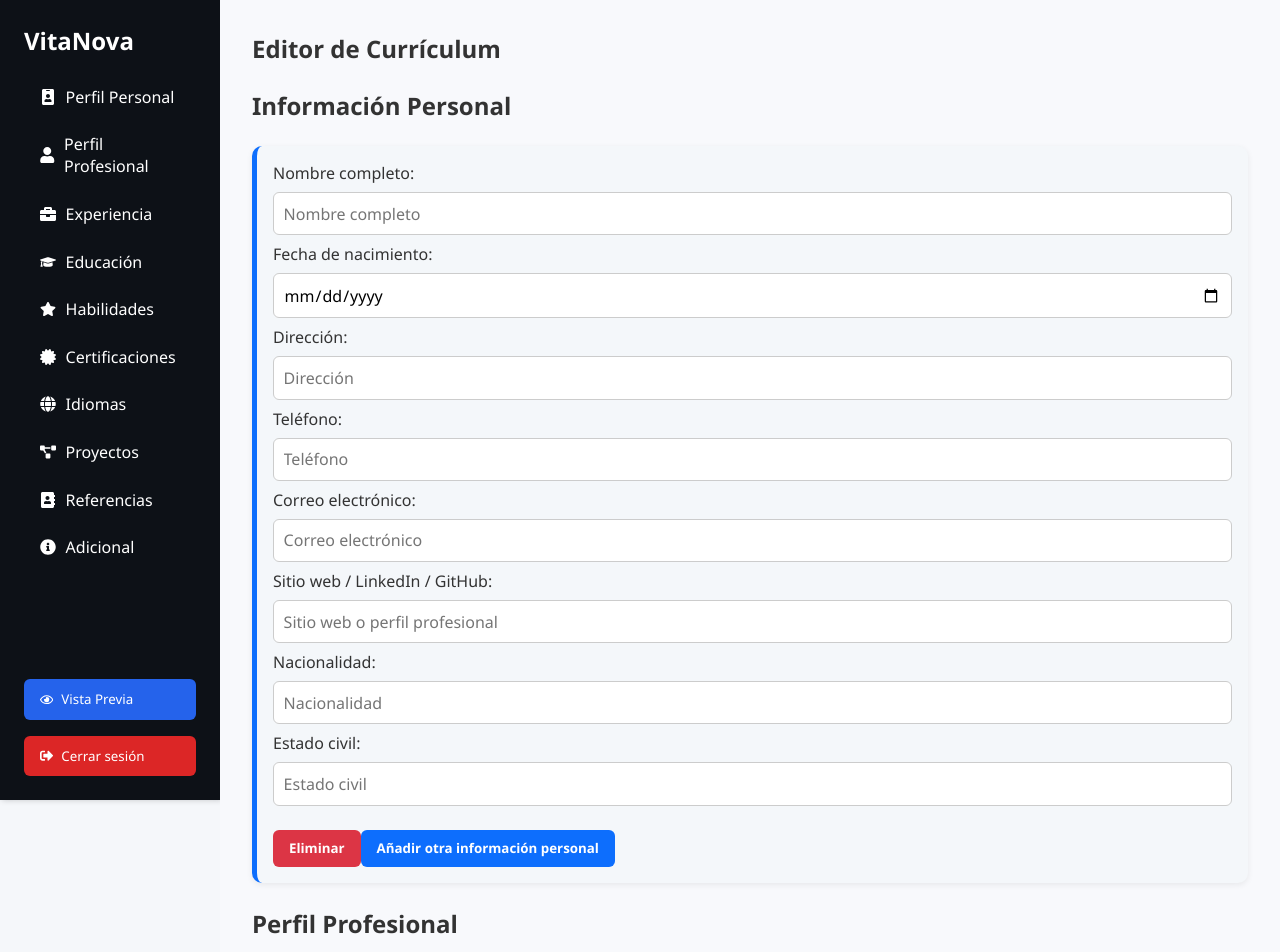
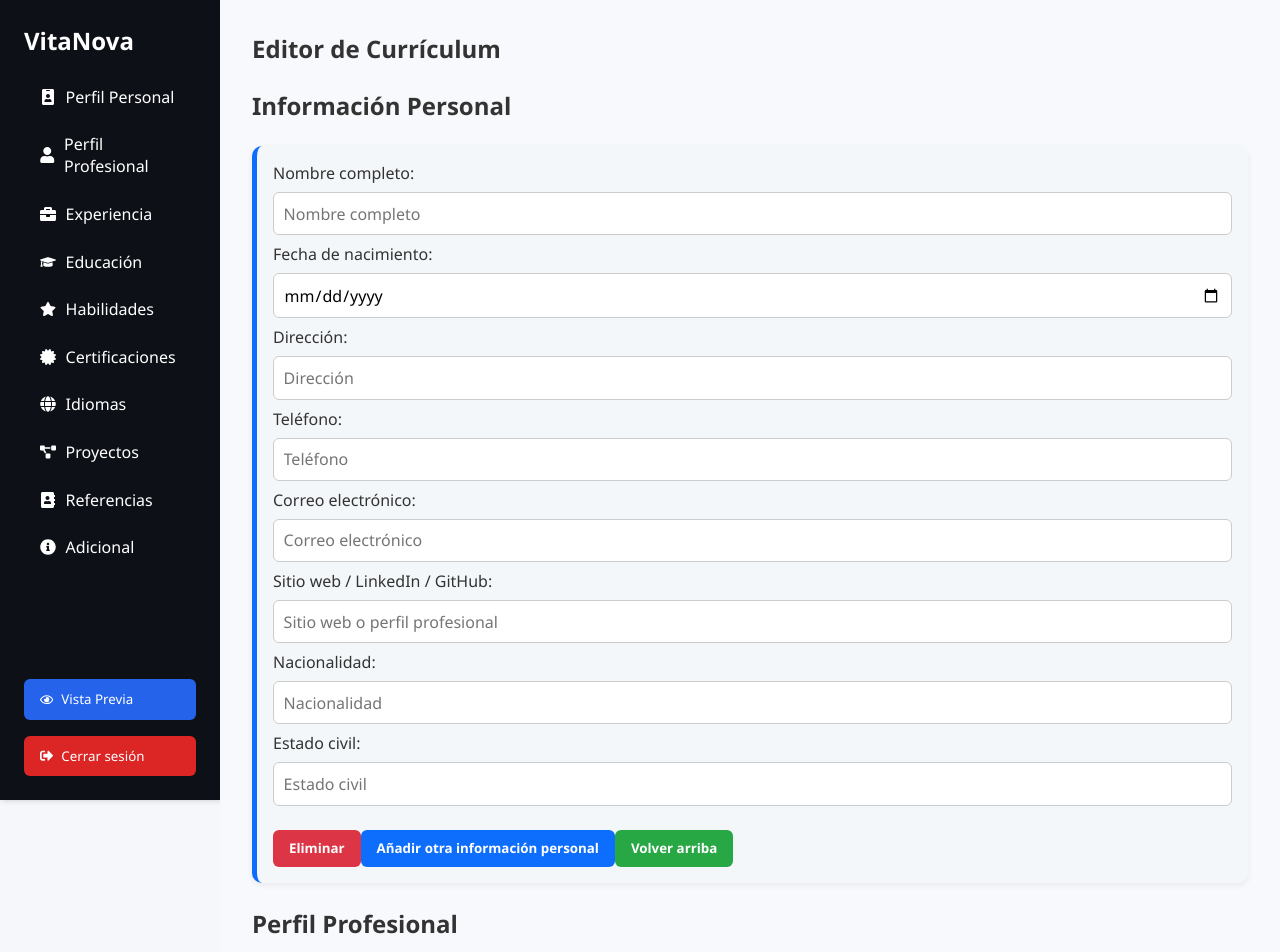
Before and after one commit to KruseCyrux/VitaNova, a React (Vite) app: page /dashboard in a window 1280 px wide. Shown: the top 952 px of the page. Built offline with nearby package versions, Linux system fonts and the light colour scheme; no server answers; sample sign-in values are in the browser's storage.

Commit message:
Sesión 8.5: Navegación Mejorada con Botón "Volver Arriba"

```diff
--- a/src/components/sections/AdditionalInfoSection.jsx
+++ b/src/components/sections/AdditionalInfoSection.jsx
@@ -63,6 +63,12 @@ const AdditionalInfoSection = () => {
                 Agregar información
               </button>
             )}
+            <button
+              className="back-to-top-button"
+              onClick={() => window.scrollTo({ top: 0, behavior: "smooth" })}
+            >
+              Volver arriba
+            </button>
           </div>
         </div>
       ))}
--- a/src/components/sections/CertificationsSection.jsx
+++ b/src/components/sections/CertificationsSection.jsx
@@ -100,6 +100,12 @@ const CertificationsSection = () => {
                 Agregar certificación
               </button>
             )}
+            <button
+              className="back-to-top-button"
+              onClick={() => window.scrollTo({ top: 0, behavior: "smooth" })}
+            >
+              Volver arriba
+            </button>
           </div>
         </div>
       ))}
--- a/src/components/sections/EducationSection.jsx
+++ b/src/components/sections/EducationSection.jsx
@@ -119,6 +119,13 @@ const EducationSection = () => {
       <button onClick={addEducation} className="add-button">
         Agregar educación
       </button>
+
+      <button
+              className="back-to-top-button"
+              onClick={() => window.scrollTo({ top: 0, behavior: "smooth" })}
+            >
+              Volver arriba
+            </button>
     </div>
   );
 };
--- a/src/components/sections/ExperienceSection.jsx
+++ b/src/components/sections/ExperienceSection.jsx
@@ -169,6 +169,12 @@ const ExperienceSection = () => {
           )}
         </div>
       ))}
+            <button
+              className="back-to-top-button"
+              onClick={() => window.scrollTo({ top: 0, behavior: "smooth" })}
+            >
+              Volver arriba
+            </button>
     </div>
   );
 };
--- a/src/components/sections/LanguagesSection.jsx
+++ b/src/components/sections/LanguagesSection.jsx
@@ -100,6 +100,12 @@ const LanguagesSection = () => {
                 Agregar idioma
               </button>
             )}
+             <button
+              className="back-to-top-button"
+              onClick={() => window.scrollTo({ top: 0, behavior: "smooth" })}
+            >
+              Volver arriba
+            </button>
           </div>
         </div>
       ))}
--- a/src/components/sections/PersonalInfoSection.jsx
+++ b/src/components/sections/PersonalInfoSection.jsx
@@ -123,6 +123,12 @@ const PersonalInfoSection = () => {
               Añadir otra información personal
             </button>
           )}
+          <button
+              className="back-to-top-button"
+              onClick={() => window.scrollTo({ top: 0, behavior: "smooth" })}
+            >
+              Volver arriba
+            </button>
         </div>
       ))}
     </section>
--- a/src/components/sections/ProfileSection.jsx
+++ b/src/components/sections/ProfileSection.jsx
@@ -141,6 +141,12 @@ const ProfileSection = () => {
               Añadir otro perfil
             </button>
           )}
+          <button
+              className="back-to-top-button"
+              onClick={() => window.scrollTo({ top: 0, behavior: "smooth" })}
+            >
+              Volver arriba
+            </button>
         </div>
       ))}
     </section>
--- a/src/components/sections/ProjectsSection.jsx
+++ b/src/components/sections/ProjectsSection.jsx
@@ -111,6 +111,12 @@ const ProjectsSection = () => {
                 Agregar proyecto
               </button>
             )}
+             <button
+              className="back-to-top-button"
+              onClick={() => window.scrollTo({ top: 0, behavior: "smooth" })}
+            >
+              Volver arriba
+            </button>
           </div>
         </div>
       ))}
--- a/src/components/sections/SkillsSection.jsx
+++ b/src/components/sections/SkillsSection.jsx
@@ -98,6 +98,12 @@ const SkillsSection = () => {
                 Agregar habilidad
               </button>
             )}
+             <button
+              className="back-to-top-button"
+              onClick={() => window.scrollTo({ top: 0, behavior: "smooth" })}
+            >
+              Volver arriba
+            </button>
           </div>
         </div>
       ))}
--- a/src/styles/Card.css
+++ b/src/styles/Card.css
@@ -72,3 +72,18 @@
   height: 16px;
   margin: 0;
 }
+
+.back-to-top-button {
+  background-color: #28a745; /* verde Bootstrap */
+  color: white;
+  border: none;
+  padding: 0.6rem 1rem;
+  border-radius: 6px;
+  cursor: pointer;
+  font-weight: bold;
+  margin-top: 0.5rem;
+}
+
+.back-to-top-button:hover {
+  background-color: #218838;
+}
```
Also changed, not shown: 1 other file (tests, documents, lock files or other folders).
